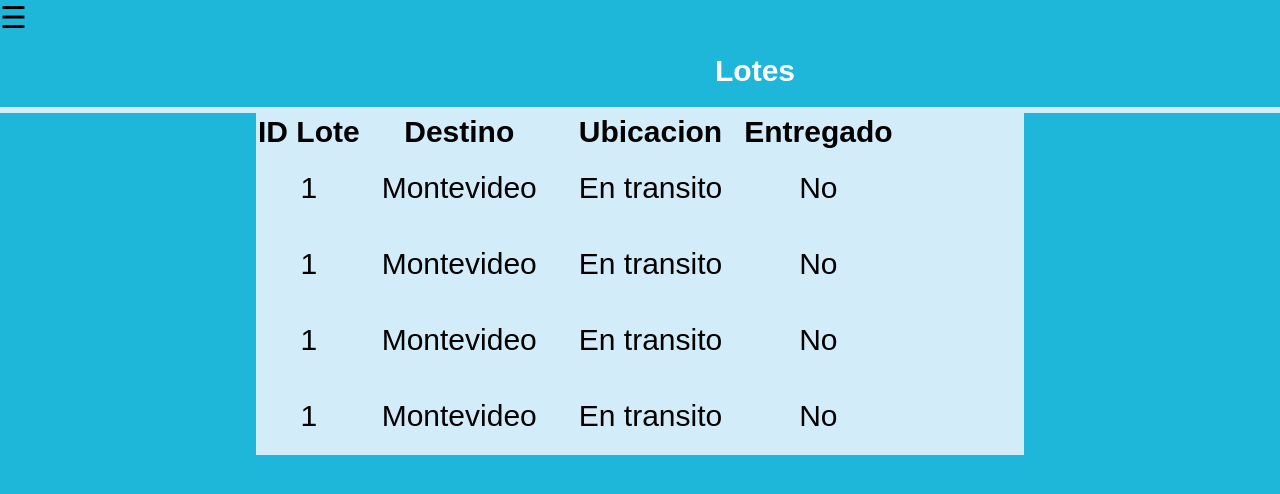
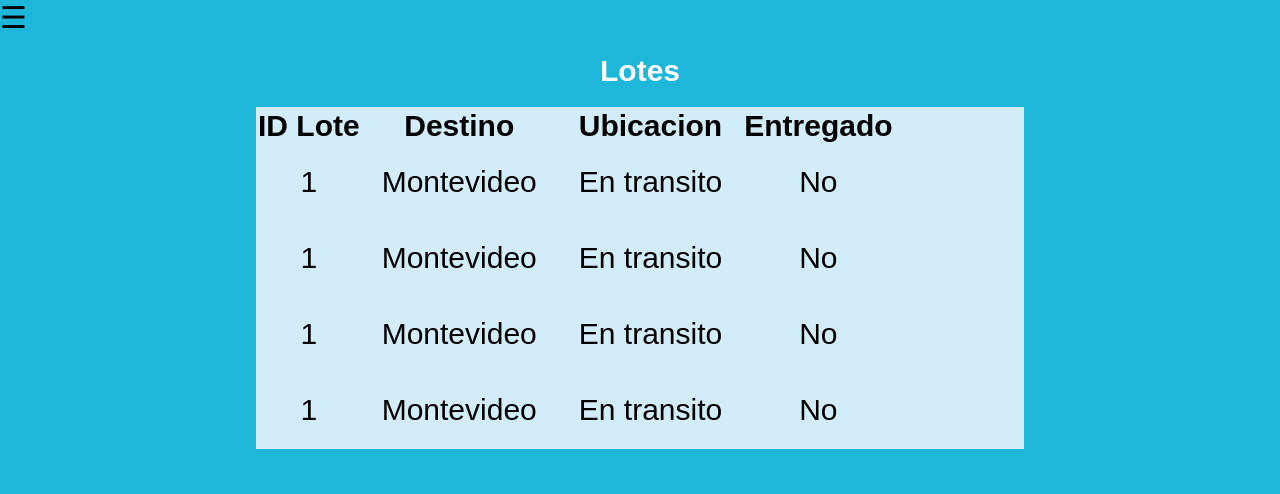
Before and after one commit to Proyecto-UTU-3BH/Aplicacion-Choferes, a plain HTML site: page Html/homepageCamionero.html in a window 1280 px wide. Drawn offline with Linux system fonts and the light colour scheme.

Commit message:
correcion de los titulos

```diff
--- a/Css/Estilohomepage.css
+++ b/Css/Estilohomepage.css
@@ -31,6 +31,7 @@ body {
     display: block;
     transition: 0.3s;
 }
+
 .cerrarseison {
     margin-top: 300px;
 }
@@ -48,17 +49,16 @@ body {
 }
 
 @media screen and (max-height: 450px) {
-    .sidenav {padding-top: 15px;}
-    .sidenav a {font-size: 18px;}
+    .sidenav {
+        padding-top: 15px;
     }
 
-hr{
-    border: solid #d2ecf9;
-    height: 4px;
-    background-color: #fff;
+    .sidenav a {
+        font-size: 18px;
+    }
 }
 
-.encimatabla{
+.encimatabla {
     background-color: #111;
 }
 
@@ -69,12 +69,11 @@ hr{
     opacity: 0.7;
 }
 
-.content h2 {
+h2 {
     text-transform: capitalize;
     font-size: 30px;
     margin-bottom: 19px;
     margin-top: 19px;
-    margin-left: 230px;
     text-align: center;
     color: #fff;
 }
--- a/Css/perfil.css
+++ b/Css/perfil.css
@@ -7,12 +7,6 @@
 
 body {
     background-color: #1eb7d9;
-}
-
-hr{
-    border: solid #d2ecf9;
-    height: 4px;
-    background-color: #fff;
 }
 
 .sidenav {
@@ -36,6 +30,7 @@ hr{
     display: block;
     transition: 0.3s;
 }
+
 .cerrarseison {
     margin-top: 300px;
 }
@@ -53,8 +48,13 @@ hr{
 }
 
 @media screen and (max-height: 450px) {
-    .sidenav {padding-top: 15px;}
-    .sidenav a {font-size: 18px;}
+    .sidenav {
+        padding-top: 15px;
+    }
+
+    .sidenav a {
+        font-size: 18px;
+    }
 }
 
 .sidenav img {
@@ -63,16 +63,17 @@ hr{
     margin: 0px auto;
     opacity: 0.7;
 }
+
 .content h2 {
     color: #fff;
     text-transform: capitalize;
     font-size: 30px;
     margin-bottom: 19px;
-    margin-top: 19px;
-    margin-left: 230px;
+    margin-top: 2px;
     text-align: center;
 }
-.encimatabla{
+
+.encimatabla {
     background-color: #111;
 }
 
@@ -80,17 +81,20 @@ hr{
 .show {
     left: 0;
 }
+
 .form {
-    display:grid;
+    display: grid;
     grid-template-columns: 1fr 1fr;
     grid-gap: 10px;
 }
-  .form input{
-    width: 50% ;
+
+.form input {
+    width: 50%;
 }
 
-  .form label, select, input
-  {
+.form label,
+select,
+input {
     text-align: center;
     align-items: center;
     size: 100px;
@@ -102,7 +106,8 @@ hr{
     margin-top: 20px;
     text-align: center;
 }
-  button{
+
+button {
     grid-column: span 2;
     height: 30px;
     cursor: pointer;
--- a/Css/rutas.css
+++ b/Css/rutas.css
@@ -18,7 +18,6 @@ body {
     font-size: 30px;
     margin-bottom: 19px;
     margin-top: 19px;
-    margin-left: 230px;
     text-align: center;
 }
 .sidenav {
--- a/Html/homepageCamionero.html
+++ b/Html/homepageCamionero.html
@@ -31,7 +31,6 @@
     <div class="content">
 
         <h2>Lotes</h2>
-        <hr>
       </div>
 
       <table class="default">
```
Also changed, not shown: Html/Perfil.html (+0 -1 lines), Html/rutas.html (indentation only). Lines whose indentation alone changed are shown as unchanged.
